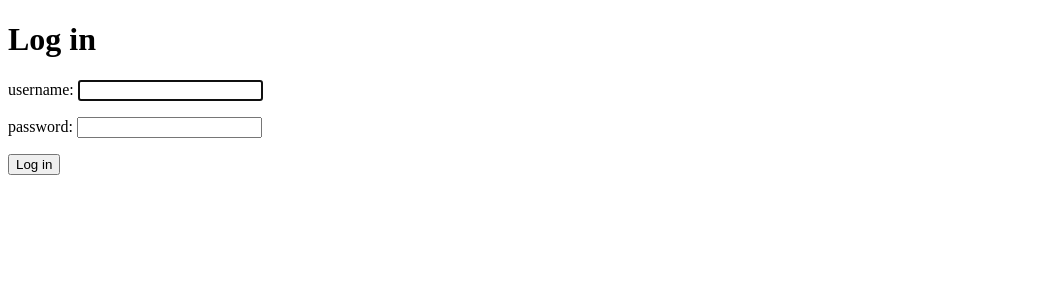
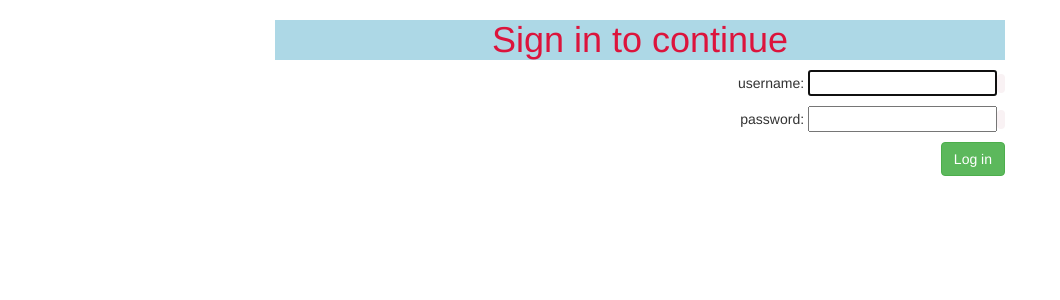
Before and after one commit to DiankaDS/university, a Django app: page /login/ in a window 1280 px wide. Shown: the top 300 px of the page, without its empty margins (0-1060 px from the left). Run offline with Django 3.2, Linux system fonts and the light colour scheme; some libraries are stand-ins or nearby versions.

Commit message:
Add bootstrap to html files

```diff
--- a/static/core.css
+++ b/static/core.css
@@ -3,7 +3,3 @@
     text-align: center;
     background: lightblue;
 }
-
-.home-text-mine{
-    text-align: center;
-}
--- a/templates/registration/login.html
+++ b/templates/registration/login.html
@@ -1,17 +1,31 @@
+{% load staticfiles %}
 <!DOCTYPE html>
 <html>
 <head lang="en">
     <meta charset="UTF-8">
-    <title></title>
+    <title>Sign in</title>
+    <link rel="stylesheet" href={% static "bootstrap/bootstrap.min.css" %}>
+    <link rel="stylesheet" href={% static "core.css" %}>
 </head>
 <body>
-    <h1>Log in</h1>
-    <form method="post">{% csrf_token %}
-            {% for field in form %}
-                <p>{{ field.name }}:
-                    {{ field }}</p>
-            {% endfor %}
-        <button type="submit">Log in</button>
-    </form>
+    <div class="container">
+        <div class="col-md-2"></div>
+        <div class="col-md-8">
+            <div class="label-mine">
+                <h1>Sign in to continue</h1>
+            </div>
+            <div class="text-right">
+            <form method="post">{% csrf_token %}
+                    {% for field in form %}
+                        <p>{{ field.name }}:
+                            {{ field }}
+                        <code>{{ field.errors }}</code></p>
+                    {% endfor %}
+                <button type="submit" class="btn btn-success">Log in</button>
+            </form>
+            </div>
+        </div>
+        <div class="col-md-2"></div>
+    </div>
 </body>
 </html>
```
Also changed, not shown: templates/home_page.html (+10 -8 lines), templates/registration/registration.html (+19 -6 lines), templates/registration/success_registration.html (+16 -3 lines).
